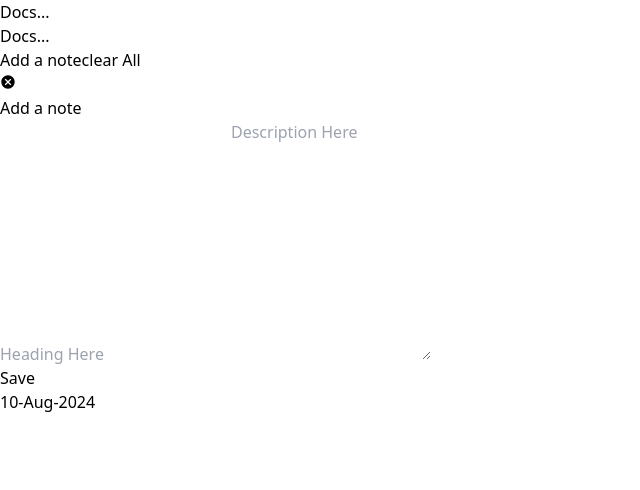
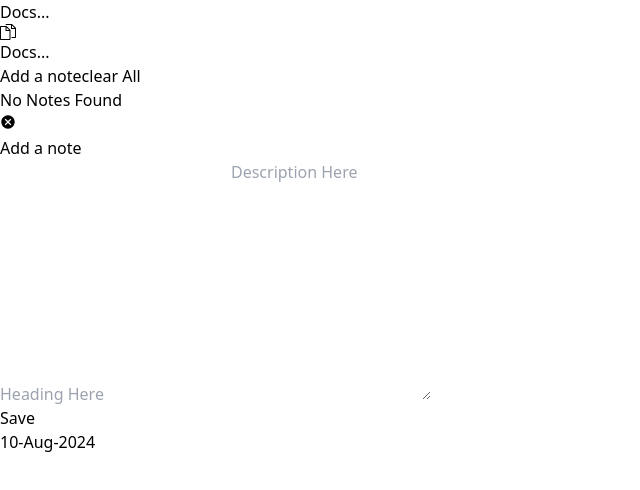
Before and after one commit to muhammadhussain29/Notes-with-react, a React (Vite) app: page / in a window 1280 px wide. Shown: the top 490 px of the page, without its empty margins (0-640 px from the left). Built offline with nearby package versions, Linux system fonts and the light colour scheme.

Commit message:
added confirm box on delete button | resolved empty note issue | minor bug fixes

```diff
--- a/src/App.jsx
+++ b/src/App.jsx
@@ -2,6 +2,7 @@ import React, { useRef, useState } from 'react'
 import Background from './Components/Background'
 import Navbar from './Components/Navbar'
 import Foreground from './Components/Foreground'
+import ShowNote from './Components/ShowNote'
 import { MdCancel } from "react-icons/md";
 import { v4 as uuid } from "uuid";
 
@@ -25,9 +26,14 @@ const App = () => {
   // Logic for save button inside addtaskpanel
   let SaveTask = (e) => {
     e.preventDefault()
-    setlist([...list, note])
-    setnote({ id: uuid(), heading: "", description: "" })
-    Addtaskpanel.current.style.display = "none";
+    if(note.heading.length > 0 || note.description.length > 0){
+      setlist([...list, note])
+      setnote({ id: uuid(), heading: "", description: "" })
+      Addtaskpanel.current.style.display = "none";
+    }
+    else{
+      alert("Cannot add a Empty note")
+    }
   }
 
   // Logic for cross button on top right corner of addtaskpanel
@@ -40,6 +46,8 @@ const App = () => {
       <Background />
       <Navbar Addtaskpanel={Addtaskpanel} setlist={setlist} />
       <Foreground Addtaskpanel={Addtaskpanel} setnote={setnote} list={list} setlist={setlist} />
+      <ShowNote/>
+
       {/* Add task panel */}
       <div ref={Addtaskpanel} className='hidden fixed top-[16.65%] left-[16.65%] z-20 bg-zinc-500 w-2/3 rounded-2xl p-5'>
         {/* Cancel button */}
--- a/src/Components/Foreground.jsx
+++ b/src/Components/Foreground.jsx
@@ -17,14 +17,19 @@ const Foreground = (props) => {
   }
   // Logic of delete single note
   let deleteNote = (id) => {
-    let Notes = props.list.filter((e) => {
-      return e.id != id
-    })
-    props.setlist(Notes)
+    let chk = confirm("Are you sure you want to delete?")
+    if(chk){
+      let Notes = props.list.filter((e) => {
+        return e.id != id
+      })
+      props.setlist(Notes)
+    }
   }
 
   return (
-    <div className='flex shrink-0 flex-wrap gap-8 mx-20 my-5'>
+    <div className='flex shrink-0 flex-wrap gap-8 mx-20 mt-[100px] mb-5'>
+      {/* Default note */}
+      {props.list.length<1 && <p className='text-lg text-yellow-500 font-bold'>No Notes Found</p>}
       {/* Listing all notes */}
       {props.list.map((elem, index) => (
         <Note key={elem.id} heading={elem.heading} detail={elem.description} date={elem.date} deleteNote={deleteNote} editNote={editNote} accesskey={elem.id} />
--- a/src/Components/Navbar.jsx
+++ b/src/Components/Navbar.jsx
@@ -1,17 +1,24 @@
 import React from 'react'
+import { SlDocs } from "react-icons/sl";
 
 // Logic for buttons
 let Addnote = (Addtaskpanel) => {
   Addtaskpanel.current.style.display = "block";
 }
 let Clearall = (setlist) => {
-  setlist([])
+  let chk = confirm("Are you sure you want to delete All notes?")
+    if(chk){
+      setlist([])
+    }
 }
 
 const Navbar = (props) => {
   return (
-    <nav className='w-full py-2 flex justify-between items-center px-20 bg-zinc-600 text-zinc-400'>
-      <div className="logo">
+    <nav className='w-full fixed top-0 py-2 flex justify-between items-center px-20 bg-zinc-600 text-zinc-400'>
+      <div className="flex gap-2 items-center">
+        <div className='text-3xl text-yellow-500 font-bold'>
+          <SlDocs/>
+        </div>
         <h4 className='text-3xl uppercase font-bold text-yellow-500'>Docs...</h4>
       </div>
       <div>
--- a/src/Components/Note.jsx
+++ b/src/Components/Note.jsx
@@ -4,10 +4,10 @@ import { MdDelete } from "react-icons/md";
 
 const Note = (props) => {
     return (
-        <div className='w-[320px] h-[220px] bg-zinc-600 rounded-[1rem] px-4 py-3 flex flex-col justify-between'>
+        <div className='w-[300px] h-[220px] bg-zinc-600 rounded-[1rem] px-4 py-3 flex flex-col justify-between'>
             <div>
-                <h3 className='text-lg text-yellow-500 font-bold capitalize'>{props.heading}</h3>
-                <p className='text-sm my-2 overflow-y-scroll h-[120px] no-scrollbar text-zinc-300'>{props.detail}</p>
+                <h3 className='text-lg truncate text-yellow-500 font-bold capitalize'>{props.heading}</h3>
+                <p className='text-sm my-2 break-words overflow-y-scroll h-[120px] no-scrollbar text-zinc-300'>{props.detail}</p>
             </div>
 
             <div className='flex justify-between items-center'>
--- /dev/null
+++ b/src/Components/ShowNote.jsx
@@ -0,0 +1,11 @@
+import React from 'react'
+
+const ShowNote = () => {
+  return (
+    <div>
+
+    </div>
+  )
+}
+
+export default ShowNote
```
